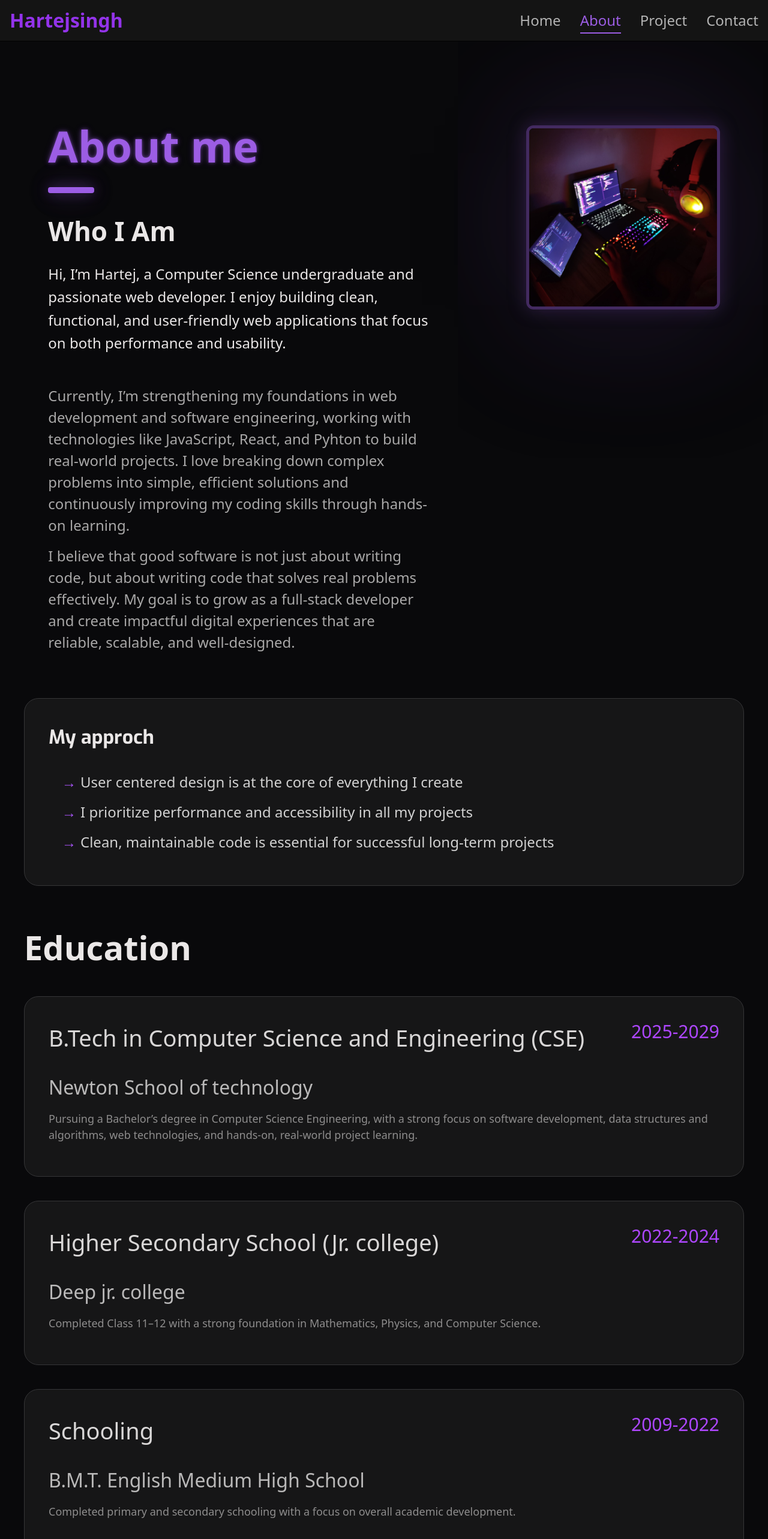
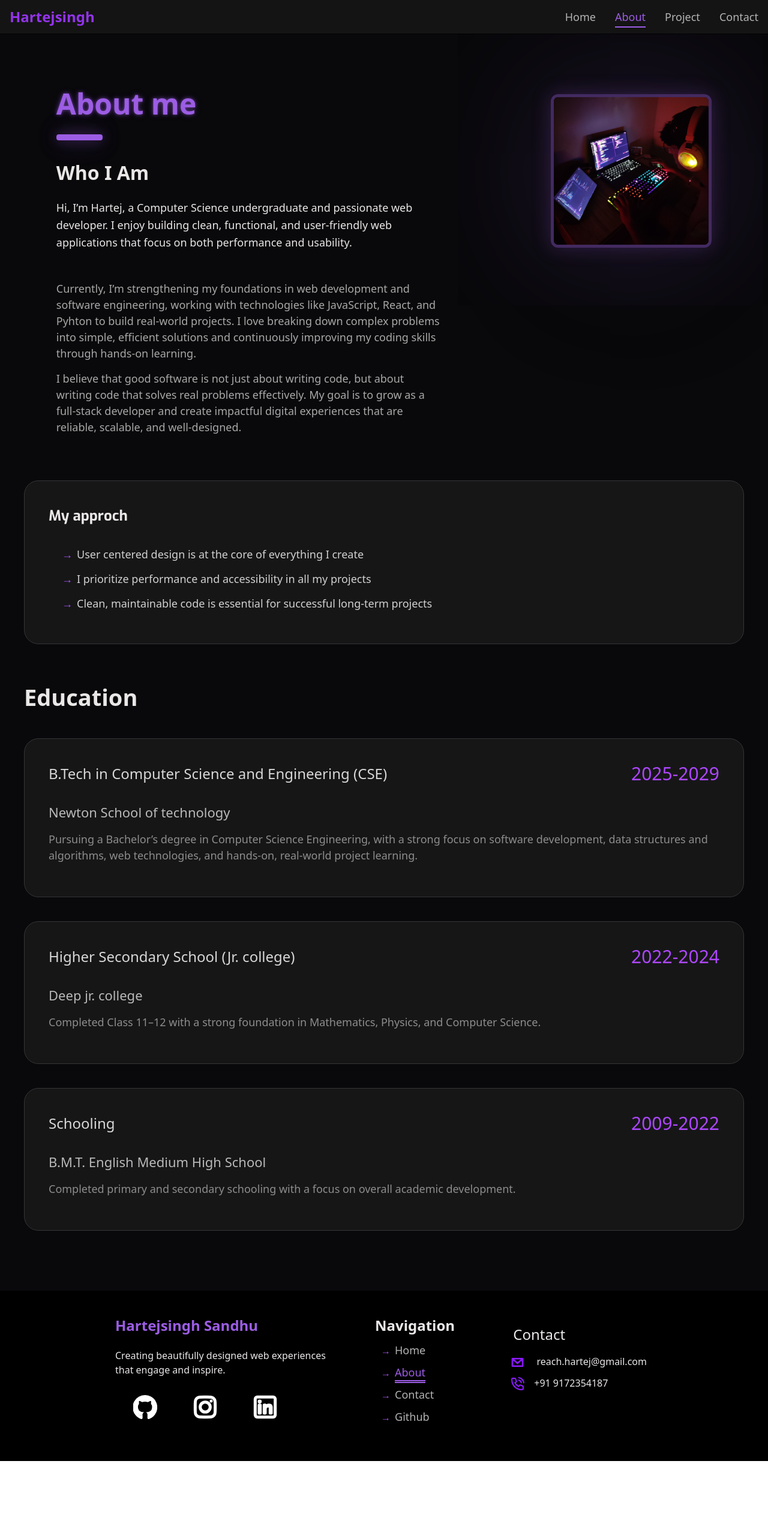
Before and after one commit to hartej46/Portfolio_v1, a React (Vite) app: page /about in a window 1280 px wide. Shown: the top 2566 px of the page at 60% size. After the commit the page ends 2436 px from the top, so only its background shows below. Built offline with nearby package versions, Linux system fonts and the light colour scheme.

Commit message:
fixed size issue

```diff
--- a/index.html
+++ b/index.html
@@ -2,7 +2,7 @@
 <html lang="en">
   <head>
     <meta charset="UTF-8" />
-    <link rel="icon" type="image/svg+xml" href="/vite.svg" />
+    <link rel="icon" href="./src/assets/me.jpeg" />
     <meta name="viewport" content="width=device-width, initial-scale=1.0" />
     <title>portpholio_v1</title>
   </head>
--- a/src/components/About/About.css
+++ b/src/components/About/About.css
@@ -3,7 +3,7 @@
 .About {
     background-color: #09090b;
     color: #eae7e7;
-    padding: 100px 0px;
+    padding: 60px 0px;
 }
 
 .Intro {
@@ -18,10 +18,10 @@
 }
 
 .me {
-    height: 24vw;
-    border: 5px solid #432a60 ;
+    height: 20vw;
+    border: 5px solid #432a60;
     border-radius: 12px;
-    box-shadow:  0 0 30px rgba(109, 65, 159, 0.35),
+    box-shadow: 0 0 30px rgba(109, 65, 159, 0.35),
         0 0 600px rgba(107, 64, 157, 0.25),
         0 0 1200px rgba(69, 40, 102, 0.15);
     margin-top: 20px;
@@ -33,7 +33,7 @@
 }
 
 .written h1 {
-    font-size: 72px;
+    font-size: 48px;
     font-weight: 700;
     color: #9c5de4;
     text-shadow:
@@ -44,25 +44,25 @@
 
 
 
-.written > div {
+.written>div {
     height: 10px;
     width: 6vw;
     background-color: #9c5de4;
-    box-shadow:  0 0 20px rgba(156, 93, 228, 0.35),
+    box-shadow: 0 0 20px rgba(156, 93, 228, 0.35),
         0 0 40px rgba(156, 93, 228, 0.25),
         0 0 60px rgba(156, 93, 228, 0.15);
-    margin: 15px  0 30px  0;
+    margin: 15px 0 30px 0;
     border-radius: 4px;
 }
 
 .written h3 {
-    font-size: 44px;
+    font-size: 32px;
     font-weight: 600;
     margin: 5px 0px 20px 0px;
 }
 
 .written p {
-    font-size: 24px;
+    font-size: 18px;
 }
 
 .p1 {
@@ -73,7 +73,7 @@
 
 .p2 {
     margin-bottom: 15px;
-    color: #a9a8a8 ;
+    color: #a9a8a8;
 }
 
 
@@ -90,7 +90,7 @@ background-color: #161617;
 
 .card:hover {
     transform: scale(1.03);
-    box-shadow:  0 0 20px rgba(172, 172, 172, 0.35),
+    box-shadow: 0 0 20px rgba(172, 172, 172, 0.35),
         0 0 40px rgba(159, 159, 159, 0.25),
         0 0 60px rgba(173, 173, 173, 0.15);
 }
@@ -98,7 +98,7 @@ background-color: #161617;
 
 
 .card h2 {
-    font-size: 44px;
+    font-size: 28px;
     font-family: 'Exo', 'Franklin Gothic Medium', 'Arial Narrow', Arial, sans-serif;
     font-weight: 700;
     margin-bottom: 30px;
@@ -118,19 +118,19 @@ background-color: #161617;
     margin-bottom: 12px;
     color: #d1d1d1;
     line-height: 1.6;
-    font-size: 24px;
+    font-size: 18px;
 }
 
 .info {
     display: flex;
     justify-content: space-between;
-    font-size: 38px;
+    font-size: 24px;
     margin-bottom: 30px;
     font-weight: 500
 }
 
 .education-title {
-    font-size: 56px;
+    font-size: 38px;
     font-weight: 700;
     margin: 60px 0 30px 0;
     color: #eae7e7;
@@ -148,7 +148,7 @@ background-color: #161617;
 }
 
 .more-info h3 {
-    font-size: 32px;
+    font-size: 22px;
     color: #bab9b9;
     margin-bottom: 15px;
 }
--- a/src/components/Contact/Contact.css
+++ b/src/components/Contact/Contact.css
@@ -3,7 +3,7 @@
 .Contact {
     background-color: #09090b;
     color: #eae7e7;
-    padding: 100px 2rem;
+    padding: 60px 2rem;
     font-family: 'Inter', sans-serif;
 }
 
@@ -13,7 +13,7 @@
 }
 
 .written h1 {
-    font-size: 72px;
+    font-size: 48px;
     font-weight: 700;
     color: #9c5de4;
     text-shadow:
@@ -35,7 +35,7 @@
 }
 
 .written p.p1 {
-    font-size: 24px;
+    font-size: 18px;
     line-height: 1.6;
     color: #eae7e7;
     max-width: 800px;
@@ -64,7 +64,7 @@
 }
 
 .card h2 {
-    font-size: 32px;
+    font-size: 24px;
     font-family: 'Exo', sans-serif;
     font-weight: 700;
     margin-bottom: 2rem;
@@ -170,7 +170,7 @@
 
 .info-content p:last-child {
     font-weight: 500;
-    font-size: 1.1rem;
+    font-size: 0.95rem;
     color: #eae7e7;
 }
 
@@ -186,7 +186,7 @@
 }
 
 .social-section h2 {
-    font-size: 32px;
+    font-size: 24px;
     font-family: 'Exo', sans-serif;
     margin-bottom: 1.5rem;
     font-weight: 700;
--- a/src/components/Footer/Footer.css
+++ b/src/components/Footer/Footer.css
@@ -1,6 +1,7 @@
 footer {
     background-color: black;
-    color: #eae7e7;;
+    color: #eae7e7;
+    ;
 }
 
 .footer {
@@ -8,15 +9,15 @@ footer {
 
 }
 
-.footer-me > h2 {
-    color: #9c5de4 ;
+.footer-me>h2 {
+    color: #9c5de4;
     font-weight: 800;
-    font-size: 32px;
+    font-size: 24px;
     margin-bottom: 20px;
 }
 
-.footer-me > p {
-    font-size: 22px;
+.footer-me>p {
+    font-size: 16px;
 }
 
 .social a {
@@ -25,12 +26,12 @@ footer {
 }
 
 .Navigation h3 {
-    font-size: 32px;
+    font-size: 24px;
     font-weight: 600;
 }
 
 .Navigation li {
-    font-size: 20px;
+    font-size: 16px;
     font-weight: 400;
     margin: 10px;
 }
@@ -53,7 +54,7 @@ footer {
 }
 
 .contact h1 {
-    font-size: 32px;
+    font-size: 24px;
     font-weight: 500;
     margin: 15px;
 }
@@ -62,7 +63,8 @@ footer {
     margin: 10px;
 }
 
-.phone , .email {
+.phone,
+.email {
     height: 25px;
     display: inline;
     margin-right: 15px;
--- a/src/components/Header/Header.css
+++ b/src/components/Header/Header.css
@@ -23,7 +23,7 @@
 .logo {
     font-weight: 700;
     color: #9333ea;
-    font-size: 2rem;
+    font-size: 1.5rem;
 }
 
 .nav-links-wrapper {
@@ -60,7 +60,7 @@
     color: #b3b3b3;
     text-decoration: none;
     transition: color 0.3s ease;
-    font-size: 24px;
+    font-size: 18px;
 }
 
 .nav-link:hover {
--- a/src/components/Home/Home.css
+++ b/src/components/Home/Home.css
@@ -22,23 +22,23 @@
     margin-right: 10px;
 }
 
-.work > div {
+.work>div {
     display: flex;
     justify-content: center;
     align-items: center;
     gap: 5px;
     background-color: rgb(36, 36, 36);
     color: antiquewhite;
-    font-size: 24px;
-    padding: 15px 30px;
+    font-size: 18px;
+    padding: 10px 20px;
     border-radius: 24px;
     box-shadow: 0px 0px 20px rgb(142, 74, 171),
-                15px 0px 20px rgb(171, 74, 74),
-                0px 4px 3px rgb(245, 245, 245);
+        15px 0px 20px rgb(171, 74, 74),
+        0px 4px 3px rgb(245, 245, 245);
 }
 
 .name {
-    font-size: 84px;
+    font-size: 56px;
     font-weight: 700;
     color: azure;
     text-align: center;
@@ -56,6 +56,7 @@
     from {
         color: blueviolet;
     }
+
     to {
         color: rgb(73, 24, 120);
     }
@@ -64,10 +65,10 @@
 .info button {
     color: beige;
     background-color: rgb(20, 20, 20);
-    padding: 12px 24px;
-    border-radius: 24px;
-    margin: 30px 30px;
-    font-size: 28px;
+    padding: 10px 20px;
+    border-radius: 20px;
+    margin: 20px 20px;
+    font-size: 20px;
 }
 
 .below-section {
--- a/src/components/ProjectCard/ProjectCard.css
+++ b/src/components/ProjectCard/ProjectCard.css
@@ -75,7 +75,7 @@
 }
 
 .description {
-    font-size: 20px;
+    font-size: 16px;
     line-height: 1.5;
     color: #9ca3af;
     margin-bottom: 20px;
@@ -96,7 +96,7 @@
     color: #a78bfa;
     text-decoration: none;
     font-weight: 500;
-    font-size: 20px;
+    font-size: 16px;
     transition: color 0.3s ease;
 }
 
--- a/src/components/Projects/Project.css
+++ b/src/components/Projects/Project.css
@@ -11,7 +11,7 @@
 }
 
 .Project-title {
-    font-size: 72px;
+    font-size: 48px;
     font-weight: 700;
     color: #9333ea;
 
@@ -19,7 +19,7 @@
 }
 
 .Project-description {
-    font-size: 1.1rem;
+    font-size: 0.95rem;
     line-height: 1.6;
     color: #9ca3af;
 }
```
Lines whose indentation alone changed are shown as unchanged.
